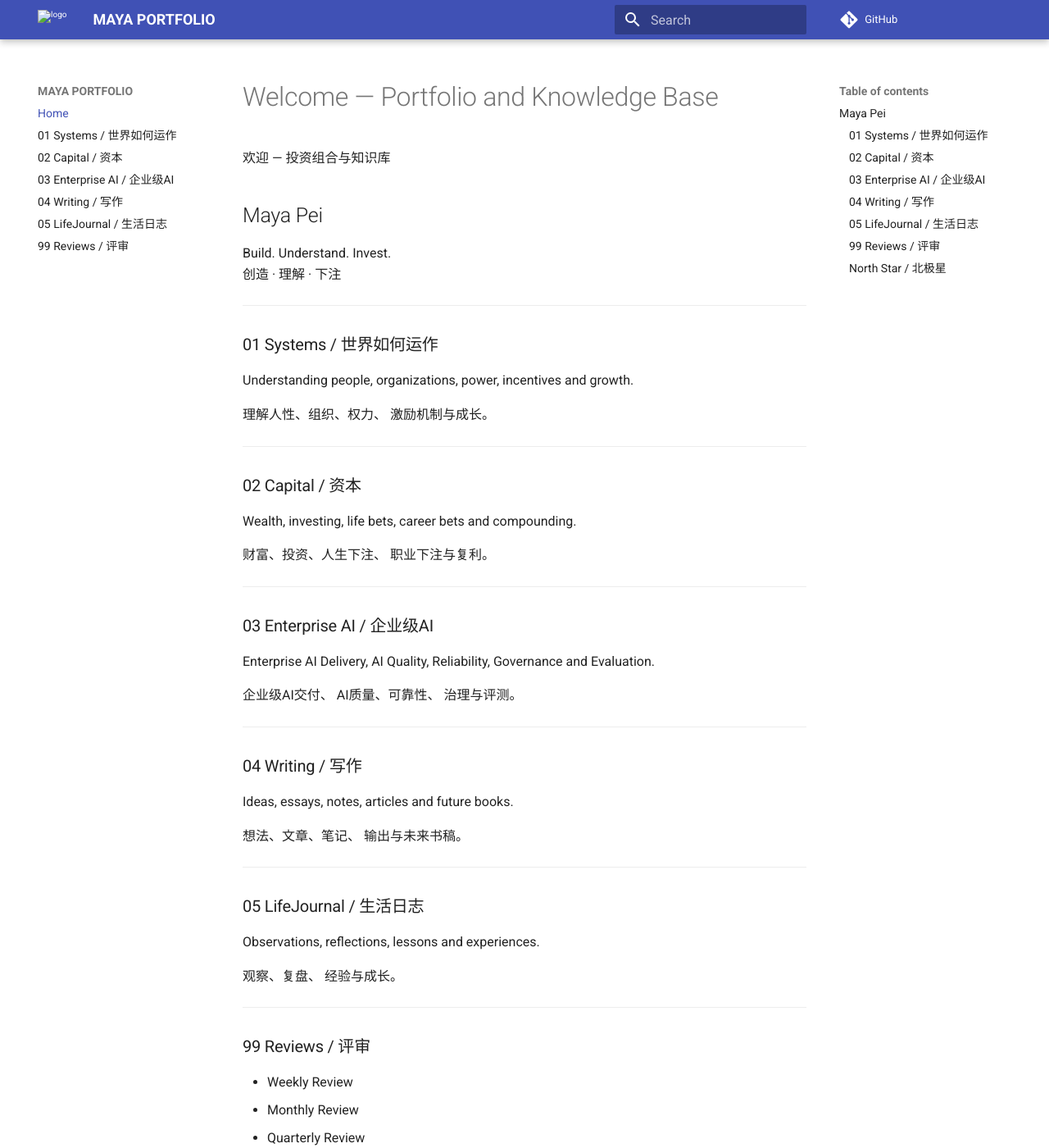
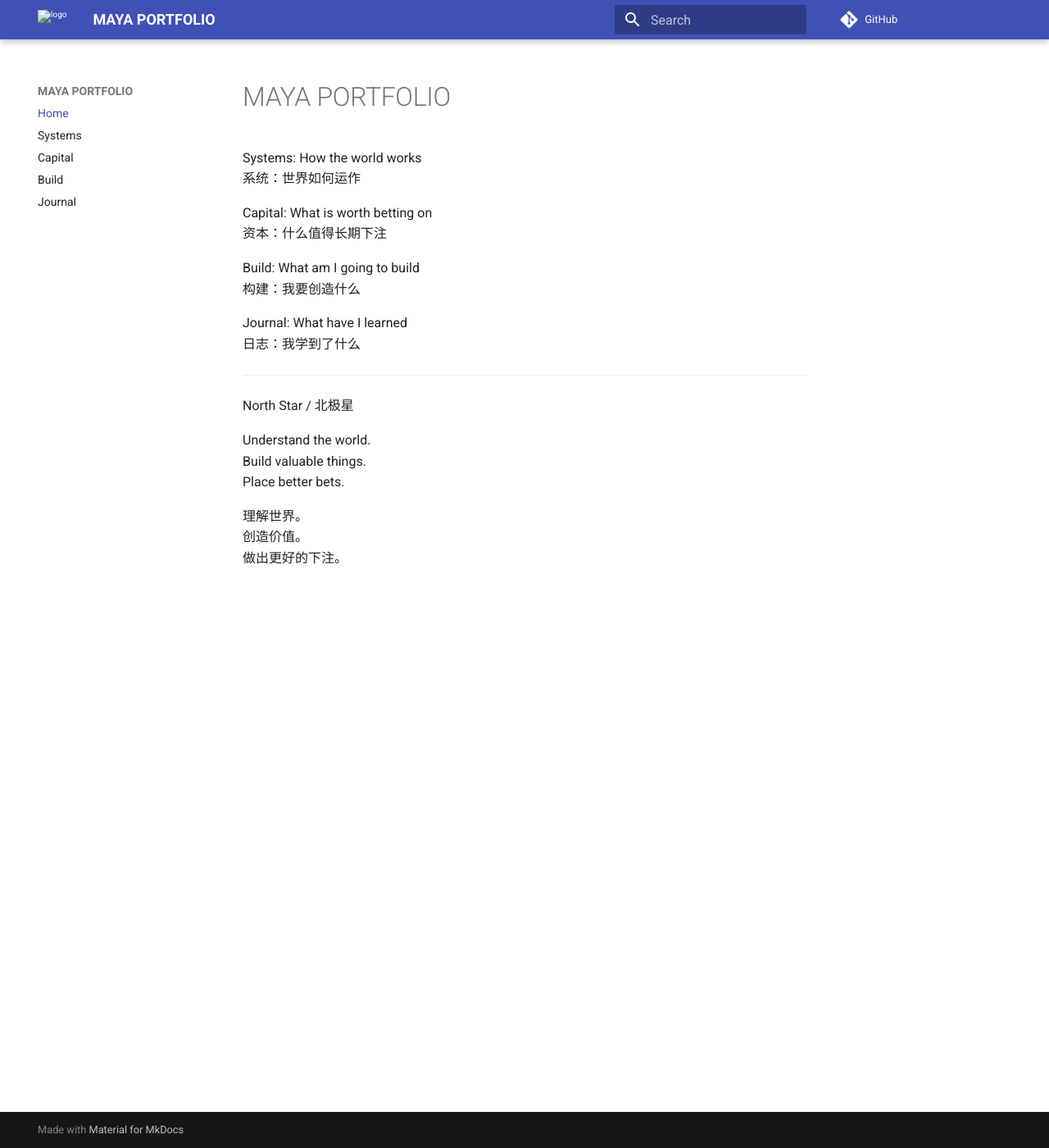
Before and after one commit to PeiChunyan/PeiChunyan.github.io, an MkDocs documentation site: the page built from docs/index.md, in a window 1280 px wide and 1400 px high. Shown: the whole window at 82% size. Built offline with MkDocs 1.6.1 and Material for MkDocs 9.7.7, drawn with Linux system fonts in a browser that asks for light colours; comment, search, counter and statistics services are not loaded; some of the changed text lies outside the part shown.

Commit message:
Restructure to four main sections: Systems/Capital/Build/Journal and update homepage
Co-authored-by: Copilot App <223556219+Copilot@users.noreply.github.com>

```diff
--- a/docs/index.md
+++ b/docs/index.md
@@ -1,80 +1,20 @@
-# Welcome — Portfolio and Knowledge Base
+# MAYA PORTFOLIO
 
-欢迎 — 投资组合与知识库
+Systems: How the world works
+系统：世界如何运作
 
-## Maya Pei
+Capital: What is worth betting on
+资本：什么值得长期下注
 
-Build. Understand. Invest.
-创造 · 理解 · 下注
+Build: What am I going to build
+构建：我要创造什么
+
+Journal: What have I learned
+日志：我学到了什么
 
 ---
 
-### 01 Systems / 世界如何运作
-
-Understanding people, organizations, power, incentives and growth.
-
-理解人性、组织、权力、
-激励机制与成长。
-
----
-
-### 02 Capital / 资本
-
-Wealth, investing, life bets,
-career bets and compounding.
-
-财富、投资、人生下注、
-职业下注与复利。
-
----
-
-### 03 Enterprise AI / 企业级AI
-
-Enterprise AI Delivery,
-AI Quality, Reliability,
-Governance and Evaluation.
-
-企业级AI交付、
-AI质量、可靠性、
-治理与评测。
-
----
-
-### 04 Writing / 写作
-
-Ideas, essays, notes,
-articles and future books.
-
-想法、文章、笔记、
-输出与未来书稿。
-
----
-
-### 05 LifeJournal / 生活日志
-
-Observations, reflections,
-lessons and experiences.
-
-观察、复盘、
-经验与成长。
-
----
-
-### 99 Reviews / 评审
-
-- Weekly Review
-- Monthly Review
-- Quarterly Review
-- Annual Review
-
-- 每周复盘
-- 每月复盘
-- 每季度复盘
-- 每年复盘
-
----
-
-### North Star / 北极星
+North Star / 北极星
 
 Understand the world.
 Build valuable things.
--- a/mkdocs.yml
+++ b/mkdocs.yml
@@ -5,12 +5,10 @@ repo_url: "https://github.com/PeiChunyan/PeiChunyan.github.io"
 
 nav:
   - Home: index.md
-  - 01 Systems / 世界如何运作: systems.md
-  - 02 Capital / 资本: capital.md
-  - 03 Enterprise AI / 企业级AI: enterprise-ai.md
-  - 04 Writing / 写作: writing.md
-  - 05 LifeJournal / 生活日志: life-journal.md
-  - 99 Reviews / 评审: reviews.md
+  - Systems: systems.md
+  - Capital: capital.md
+  - Build: build.md
+  - Journal: journal.md
 
 theme:
   name: "material"
```
Also changed, not shown: docs/build.md (added, +17 -0 lines), docs/journal.md (added, +17 -0 lines).
